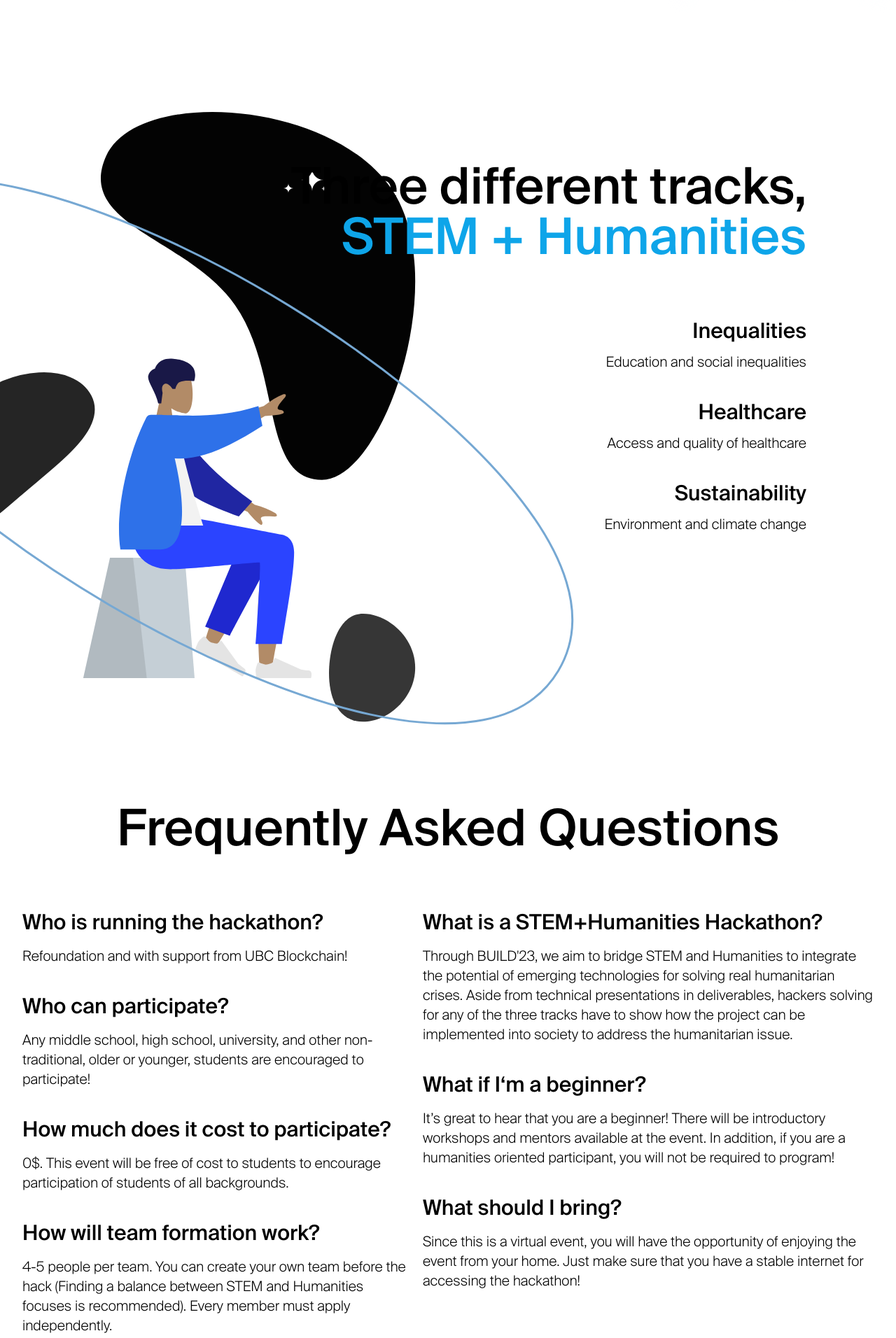
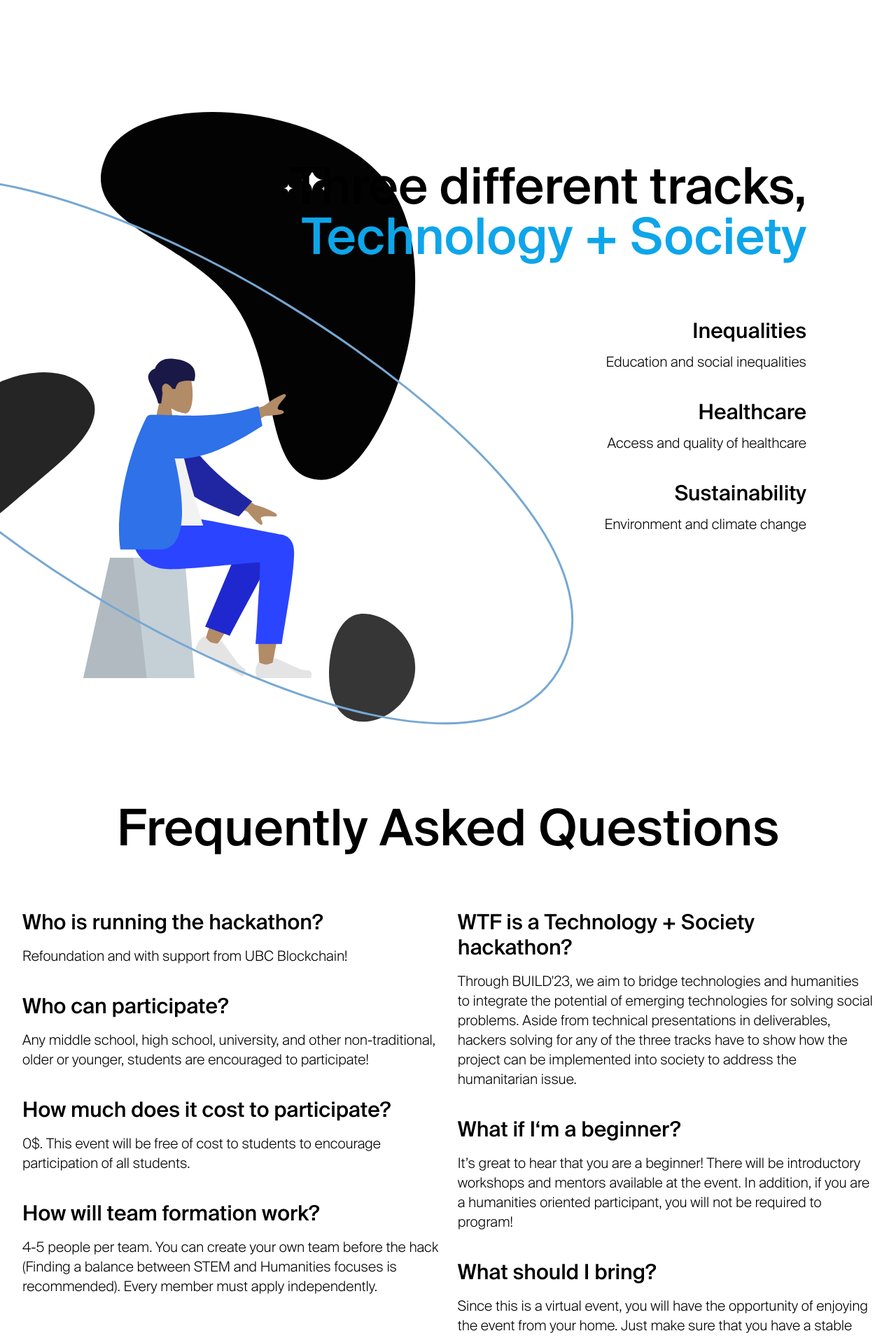
Before and after one commit to jerryq0101/BUILD-23-website, a Next.js app in the folder src/: page / in a window 1280 px wide. Shown: the part 1906-3818 px from the top of the page at 70% size. Built offline with nearby package versions, Linux system fonts and the light colour scheme; a web font is replaced by a local one.

Commit message:
updated event descriptions

```diff
--- a/src/pages/index.js
+++ b/src/pages/index.js
@@ -74,7 +74,7 @@ export default function Home() {
           <div className="mx-4 md:mx-8 lg:mx-32">
             <div className="text-4xl md:text-7xl font-bold">
               <p>Three different tracks,</p>
-              <span className="text-sky-500 md:pt-3">STEM + Humanities</span>
+              <span className="text-sky-500 md:pt-3">Technology + Society</span>
             </div>
             <div className="pt-5 lg:pt-20 mx-0 sm:mx-8 md:mx-0">
               <div className="pb-5 lg:pb-10">
@@ -116,7 +116,7 @@ export default function Home() {
               />
               <FaqSection
                 q="How much does it cost to participate?"
-                a="0$. This event will be free of cost to students to encourage participation of students of all backgrounds."
+                a="0$. This event will be free of cost to students to encourage participation of all students."
               />
               <FaqSection
                 q="How will team formation work?"
@@ -125,8 +125,8 @@ export default function Home() {
             </div>
             <div className="flex-col">
               <FaqSection
-                q="What is a STEM+Humanities Hackathon?"
-                a="Through BUILD'23, we aim to bridge STEM and Humanities to integrate the potential of emerging technologies for solving real humanitarian crises. Aside from technical presentations in deliverables, hackers solving for any of the three tracks have to show how the project can be implemented into society to address the humanitarian issue. "
+                q="WTF is a Technology + Society hackathon?"
+                a="Through BUILD'23, we aim to bridge technologies and humanities to integrate the potential of emerging technologies for solving social problems. Aside from technical presentations in deliverables, hackers solving for any of the three tracks have to show how the project can be implemented into society to address the humanitarian issue. "
               />
               <FaqSection
                 q="What if I‘m a beginner?"
```
